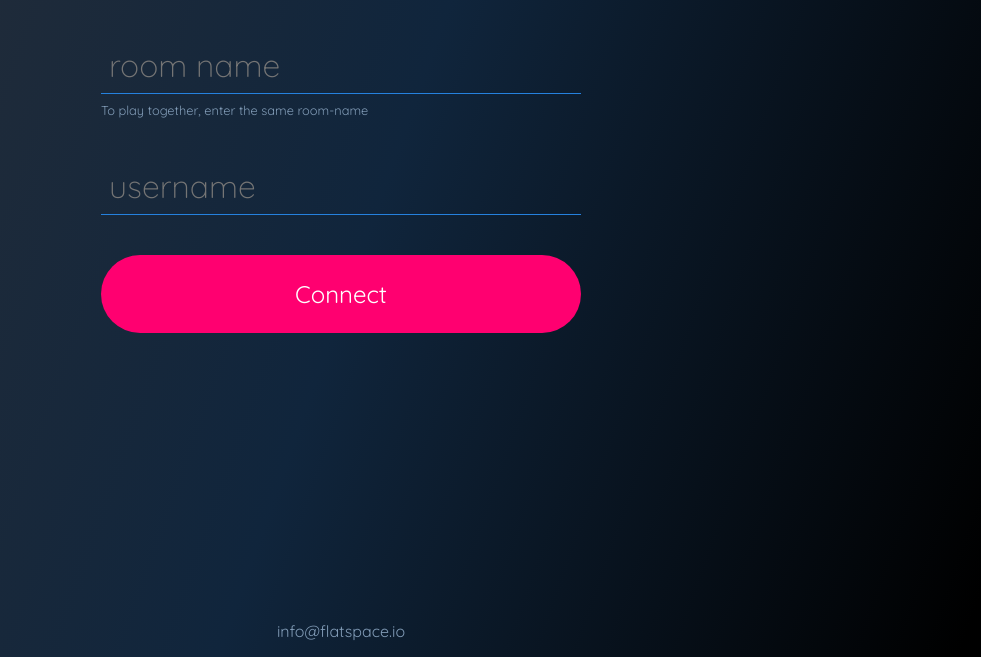
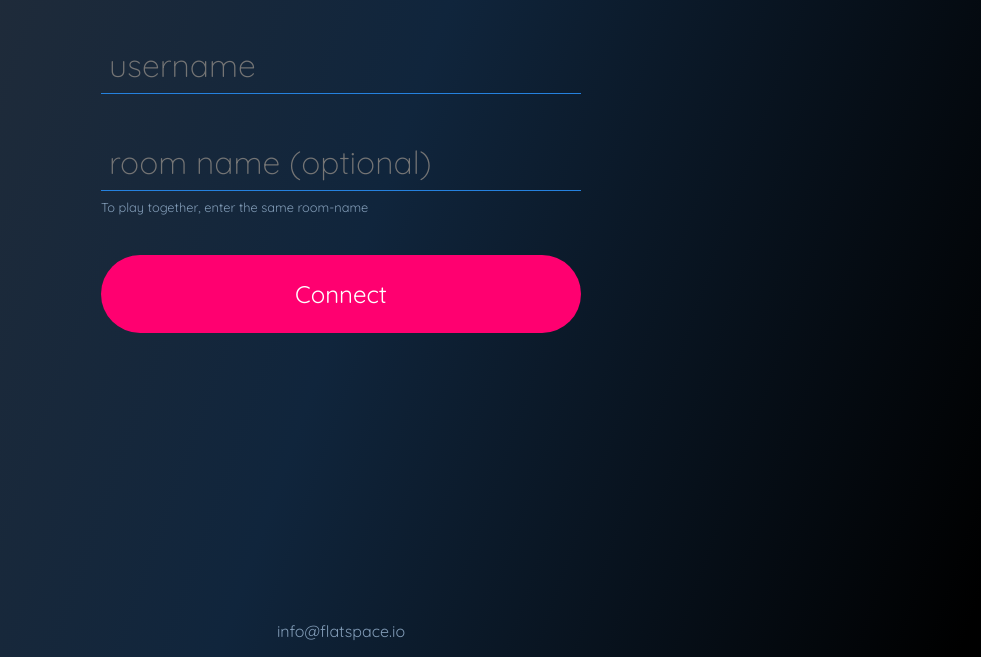
Before and after one commit to francois-dibulo/flat-space-io, a plain HTML site: page index.html in a window 1280 px wide. Shown: the part 143-800 px from the top of the page, without its empty margins (299-1280 px from the left). Drawn offline with Linux system fonts and the light colour scheme.

Commit message:
Optional room-name

```diff
--- a/index.html
+++ b/index.html
@@ -29,6 +29,10 @@
       border-bottom: 1px solid #2581de;
       outline: none;
       padding: 0.5rem;
+    }
+
+    button {
+      border: 0;
     }
 
     input.error {
@@ -127,18 +131,19 @@
     <div class="space-md"></div>
     <h1 class="text-center">FlatSpace.io</h1>
 
-    <div class="space-md"></div>
+    <form id="connect-form">
+      <div class="space-md"></div>
+      <input type="text" id="username" placeholder="username">
 
-    <input type="text" id="session_id" placeholder="room name">
-    <div class="input-info">To play together, enter the same room-name</div>
+      <div class="space-md"></div>
+      <input type="text" id="session_id" placeholder="room name (optional)">
+      <div class="input-info">To play together, enter the same room-name</div>
 
-    <div class="space-md"></div>
-    <input type="text" id="username" placeholder="username">
-
-    <div class="space-md"></div>
-    <div id="btn_connect" class="btn action">
-      Connect
-    </div>
+      <div class="space-md"></div>
+      <button id="btn_connect" class="btn action" type="submit">
+        Connect
+      </button>
+    </form>
 
     <div class="footer text-center">
       info@flatspace.io
@@ -155,13 +160,14 @@
   <script type="text/javascript">
     const BASE_GAME_URL = "base-game.html#";
     //
-    var session_id = localStorage.getItem("session_id") || location.hash.slice(1) || null;
+    var session_id = location.hash.slice(1) || localStorage.getItem("session_id") || null;
     var username = localStorage.getItem("username");
     var user_id = localStorage.getItem("user_id") || Utils.randomId();
 
     var iframe = document.getElementById("iframe");
     var loading_ele = document.getElementById("loading");
     var content = document.getElementById("content");
+    var form_ele = document.getElementById("connect-form")
     var session_id_ele = document.getElementById("session_id");
     var username_ele = document.getElementById("username");
     var btn_connect = document.getElementById("btn_connect");
@@ -205,6 +211,10 @@
       session_id_ele.classList.remove("error");
       username_ele.classList.remove("error");
 
+      if (!session_id.length) {
+        session_id = Utils.randomId();
+      }
+
       if (!allowRoomName(session_id)) {
         alert("Sorry - no empty, special characters or whitespaces allowed in the room name! :)");
         session_id_ele.focus();
@@ -242,7 +252,10 @@
       }
     }
 
-    btn_connect.addEventListener("click", onConnect);
+    form_ele.addEventListener("submit", function(e) {
+      e.preventDefault();
+      onConnect();
+    });
     session_id_ele.value = session_id;
     username_ele.value = username;
   </script>
```
